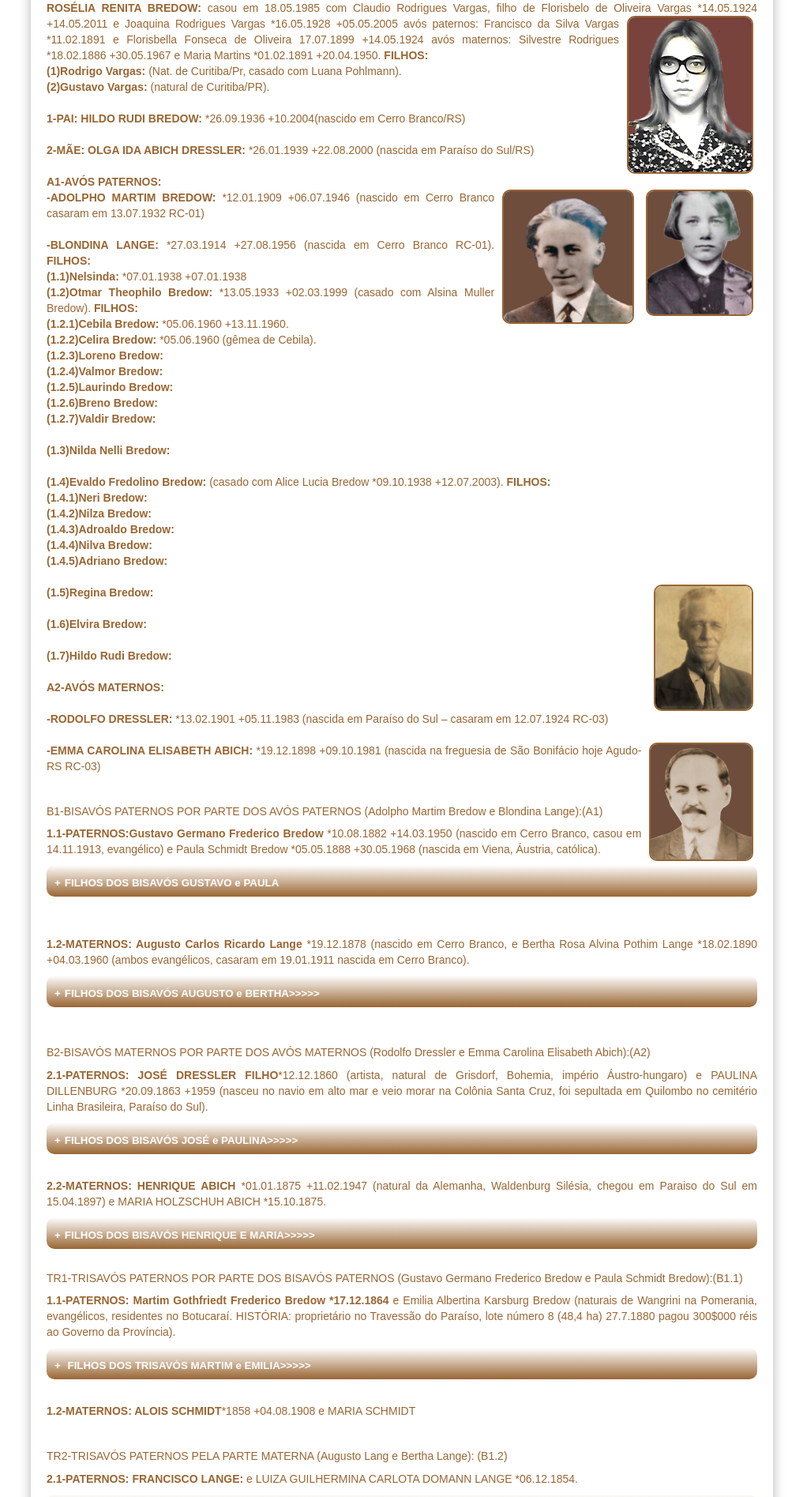
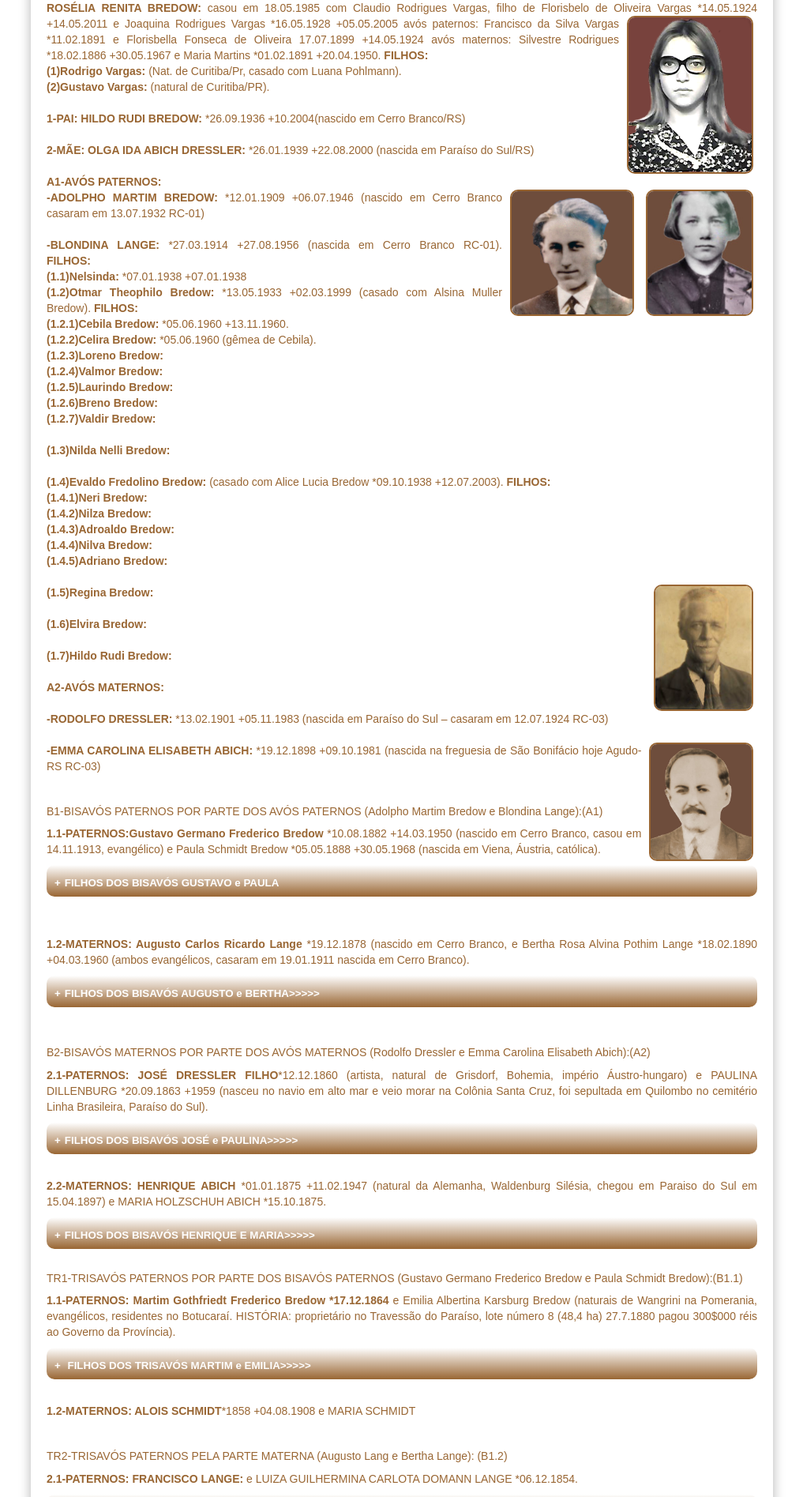
Before and after one commit to claudiovargas1955/claudiovargas1955.github.io, a Jekyll site: the page built from _pages/arvore-genealogica-de-roselia-renita-bredow.html, in a window 1280 px wide. Shown: the part 1022-2917 px from the top of the page at 79% size, without its empty margins (131-1148 px from the left). Built offline with Jekyll 4.4.1, drawn with Linux system fonts in a browser that asks for light colours; some web fonts are replaced.

Commit message:
Update arvore-genealogica-de-roselia-renita-bredow.html

```diff
--- a/_pages/arvore-genealogica-de-roselia-renita-bredow.html
+++ b/_pages/arvore-genealogica-de-roselia-renita-bredow.html
@@ -96,7 +96,7 @@
 <b>1-PAI: HILDO RUDI BREDOW:</b> *26.09.1936 +10.2004(nascido em Cerro Branco/RS)<br/><br/>
 <b>2-MÃE: OLGA IDA ABICH DRESSLER:</b> *26.01.1939 +22.08.2000 (nascida em Paraíso do Sul/RS)<br/><br/>
 <b>A1-AVÓS PATERNOS:</b><br/><img class="dir1" style="float:right"; src="/images/Blondina.jpg"; height="160px" :"width:"170px"; title="Blondina avó paterna";/>
-<img class="dir1" style="float:right"; src="/images/adolfo bredow.jpg"; height="170px"; title="Adolfo Bredow avô paterno";/>
+<img class="dir1" style="float:right"; src="/images/adolfo bredow.jpg"; height="160px"; title="Adolfo Bredow avô paterno";/>
 <b>-ADOLPHO MARTIM BREDOW: </b>*12.01.1909 +06.07.1946 (nascido em Cerro Branco casaram em 13.07.1932 RC-01)<br/><br/>
 <b>-BLONDINA LANGE: </b> *27.03.1914 +27.08.1956 (nascida em Cerro Branco RC-01). <b>FILHOS: </b><br>
 <b>(1.1)Nelsinda: </b>*07.01.1938 +07.01.1938 <br>
```
